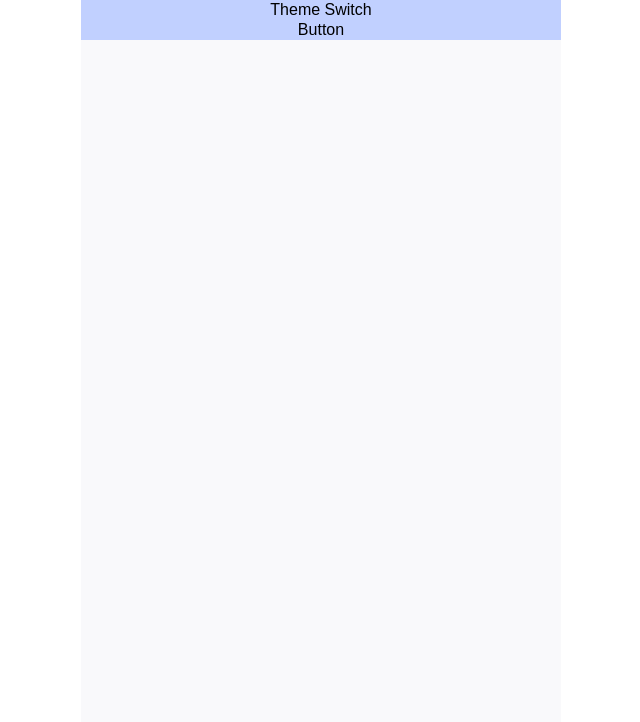
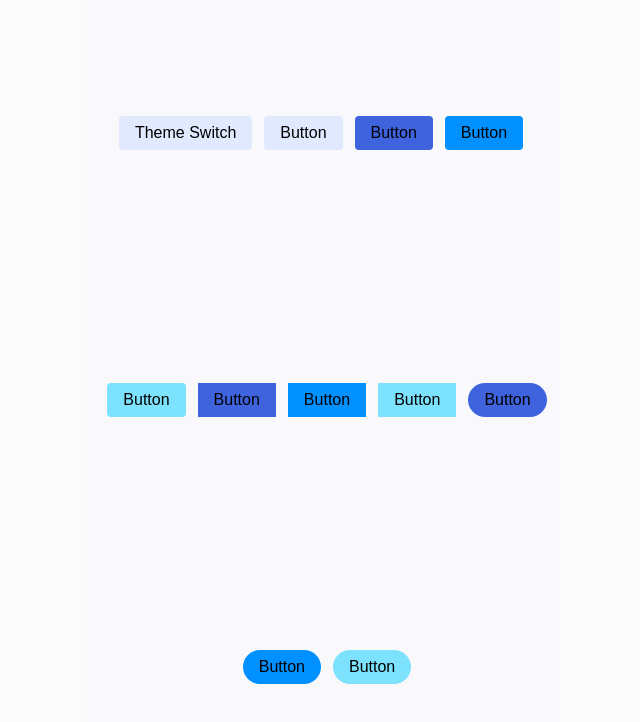
Before and after one commit to nrsimonelli/october-stitches, a React (Create React App) app: page / in a window 1280 px wide. Shown: the top 722 px of the page, without its empty margins (319-959 px from the left). Built offline with nearby package versions, Linux system fonts and the light colour scheme.

Commit message:
updated readme

```diff
--- a/src/App.js
+++ b/src/App.js
@@ -9,13 +9,22 @@ import { Button } from './components/Button';
 
 const RootContainer = styled('div', {
   minHeight: '100vh',
-  backgroundColor: '$bg200',
-  maxWidth: '480px',
-  mx: 'auto',
+  height: '100%',
+  display: 'flex',
+  alignItems: 'center',
+  justifyContent: 'center',
+  backgroundColor: '$bg100',
+  color: '$highContrast',
 });
 
 const Container = styled('div', {
-  backgroundColor: '$primary600',
+  maxWidth: '480px',
+  width: '100%',
+  height: '100%',
+  display: 'flex',
+  flexDirection: 'column',
+  mx: 'auto',
+  backgroundColor: '$bg200',
 });
 
 const THEME = {
@@ -44,16 +53,40 @@ const App = () => {
       <Container
         css={{
           display: 'flex',
-          flexDirection: 'column',
+          flexDirection: 'row',
+          flexWrap: 'wrap',
           justifyContent: 'center',
           alignItems: 'center',
           height: '100%',
         }}
       >
-        <Button size='lg' variant='primary' onClick={changeTheme}>
-          Theme Switch
+        <Button onClick={changeTheme}>Theme Switch</Button>
+        <Button>Button</Button>
+        <Button color='primary' type='emotion' shape='soft'>
+          Button
         </Button>
-        <Button size='lg' variant='secondary'>
+        <Button color='secondary' type='emotion' shape='soft'>
+          Button
+        </Button>
+        <Button color='accent' type='emotion' shape='soft'>
+          Button
+        </Button>
+        <Button color='primary' type='emotion' shape='square'>
+          Button
+        </Button>
+        <Button color='secondary' type='emotion' shape='square'>
+          Button
+        </Button>
+        <Button color='accent' type='emotion' shape='square'>
+          Button
+        </Button>
+        <Button color='primary' type='emotion' shape='pill'>
+          Button
+        </Button>
+        <Button color='secondary' type='emotion' shape='pill'>
+          Button
+        </Button>
+        <Button color='accent' type='emotion' shape='pill'>
           Button
         </Button>
       </Container>
--- a/src/components/Button.js
+++ b/src/components/Button.js
@@ -1,9 +1,15 @@
-import { styled } from '../stitches.config';
+import { styled, theme } from '../stitches.config';
 
 export const Button = styled('button', {
   appearance: 'none',
   border: 'none',
   backgroundColor: 'transparent',
+  color: 'inherit',
+  '+ Button': {
+    marginLeft: '12px',
+  },
+  px: '$3',
+  py: '$2',
 
   variants: {
     size: {
@@ -19,15 +25,54 @@ export const Button = styled('button', {
     },
     color: {
       primary: {
-        backgroundColor: '$primary',
+        $$normal: theme.colors.primary400,
+        $$hover: theme.colors.primary500,
+        $$press: theme.colors.primary600,
+        backgroundColor: '$$normal',
+        '&:hover': {
+          backgroundColor: '$$hover',
+        },
+        '&:active': {
+          backgroundColor: '$$press',
+        },
       },
       secondary: {
-        backgroundColor: '$secondary',
+        $$normal: theme.colors.secondary400,
+        $$hover: theme.colors.secondary500,
+        $$press: theme.colors.secondary600,
+        backgroundColor: '$$normal',
+        '&:hover': {
+          backgroundColor: '$$hover',
+        },
+        '&:active': {
+          backgroundColor: '$$press',
+        },
       },
+      accent: {
+        $$normal: theme.colors.accent400,
+        $$hover: theme.colors.accent500,
+        $$press: theme.colors.accent600,
+        backgroundColor: '$$normal',
+        '&:hover': {
+          backgroundColor: '$$hover',
+        },
+        '&:active': {
+          backgroundColor: '$$press',
+        },
+      },
+    },
+    type: {
+      light: {},
+      emotion: {},
+      ghost: {},
+      disabled: {},
     },
     shape: {
       square: {
         borderRadius: '$none',
+      },
+      soft: {
+        borderRadius: '$2',
       },
       pill: {
         borderRadius: '$pill',
@@ -39,8 +84,39 @@ export const Button = styled('button', {
   },
 
   defaultVariants: {
-    size: 'sm',
+    size: 'lg',
     color: 'primary',
-    shape: 'pill',
+    shape: 'soft',
+    style: 'light',
   },
+
+  compoundVariants: [
+    {
+      color: 'primary',
+      type: 'emotion',
+      css: {
+        $$normal: '$colors$primary900',
+        $$hover: '$colors$primary1000',
+        $$press: '$$normal',
+      },
+    },
+    {
+      color: 'secondary',
+      type: 'emotion',
+      css: {
+        $$normal: '$colors$secondary900',
+        $$hover: '$colors$secondary1000',
+        $$press: '$$normal',
+      },
+    },
+    {
+      color: 'accent',
+      type: 'emotion',
+      css: {
+        $$normal: '$colors$accent900',
+        $$hover: '$colors$accent1000',
+        $$press: '$$normal',
+      },
+    },
+  ],
 });
--- a/src/stitches.config.ts
+++ b/src/stitches.config.ts
@@ -203,8 +203,8 @@ export const sandTheme = createTheme('sand-theme', {
     primary1000: '$yellow10',
 
     // low contrast and high contrast text
-    lowContrastText: '$sand11',
-    highContrastText: '$sand12',
+    lowContrast: '$sand11',
+    highContrast: '$sand12',
 
     secondary300: '$amber3',
     secondary400: '$amber4',
@@ -262,8 +262,8 @@ export const darkTheme = createTheme('dark-theme', {
     primary1000: '$crimson10',
 
     // low contrast and high contrast text
-    lowContrastText: '$mauve11',
-    highContrastText: '$mauve12',
+    lowContrast: '$mauve11',
+    highContrast: '$mauve12',
 
     secondary300: '$plum3',
     secondary400: '$plum4',
```
Also changed, not shown: 1 other file (tests, documents, lock files or other folders).
